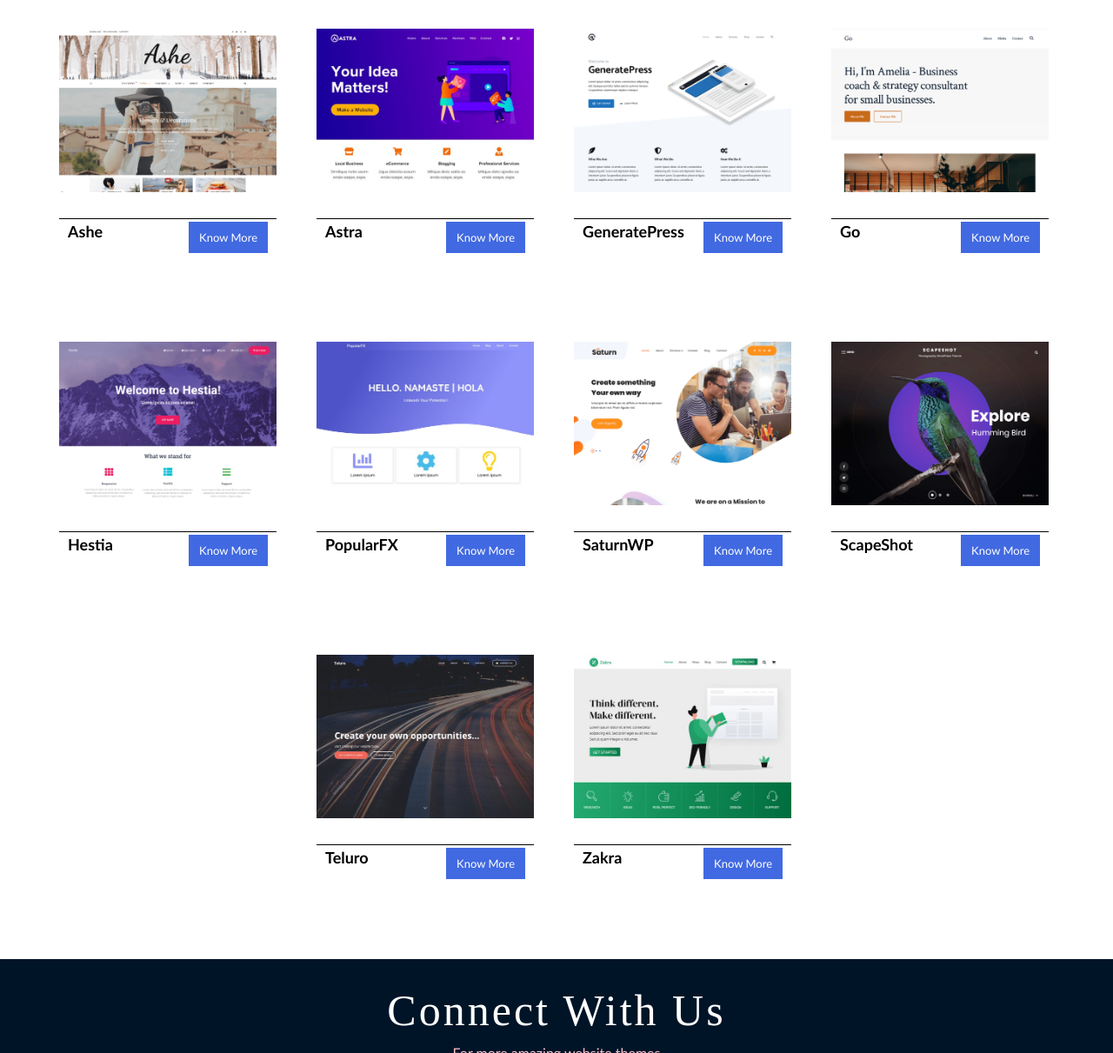
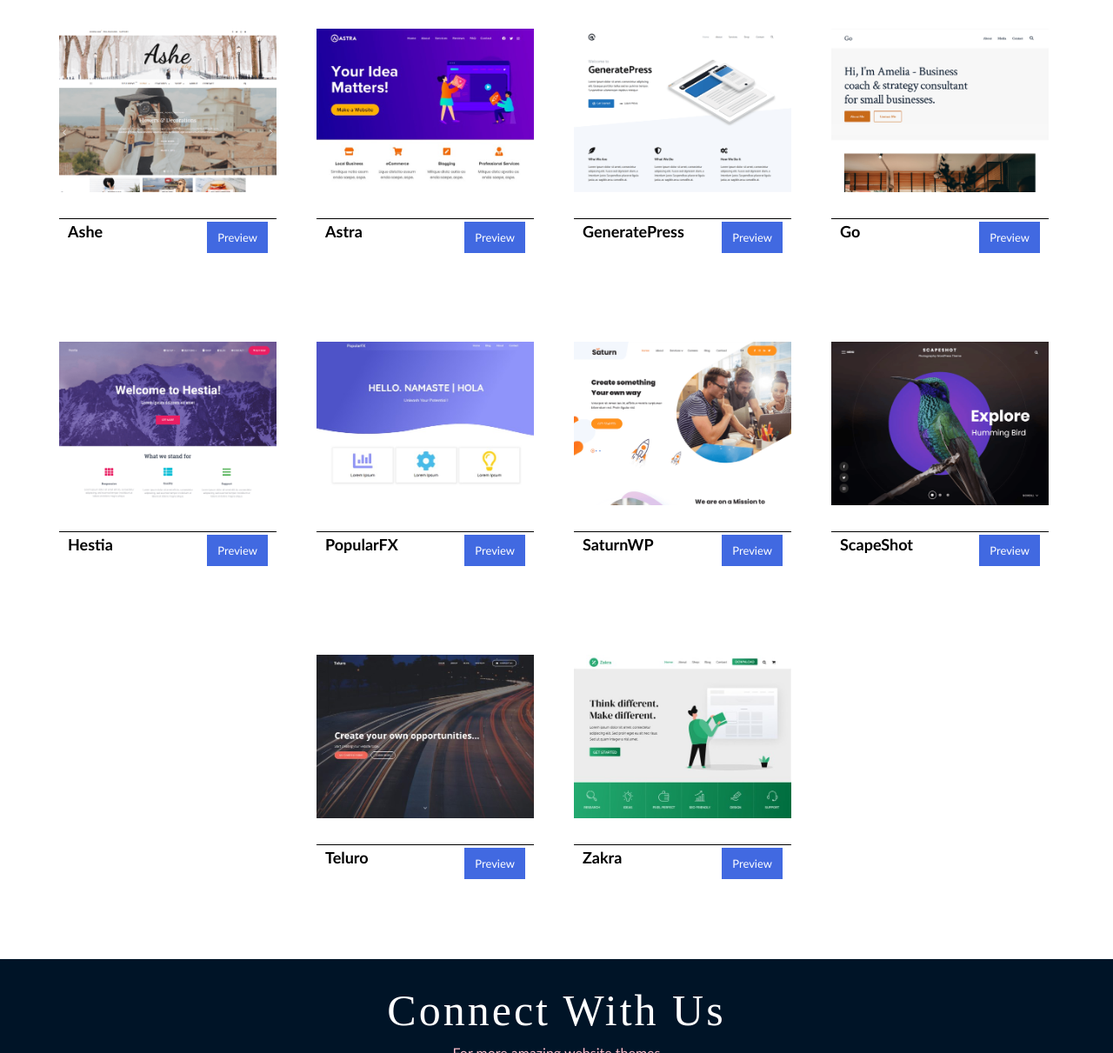
Before and after one commit to Nanda-123/website.github.io, a plain HTML site: page index.html in a window 1280 px wide. Shown: the part 1286-2497 px from the top of the page at 87% size. Drawn offline with Linux system fonts and the light colour scheme.

Commit message:
Update index.html

```diff
--- a/index.html
+++ b/index.html
@@ -47,7 +47,7 @@
                             <img src="./Ashe.png" alt="Ashe Theme">
                             <h4>Ashe</h4>
                         </div>
-                        <a href="https://wordpress.org/themes/ashe/">Know More</a>
+                        <a href="https://wordpress.org/themes/ashe/">Preview</a>
                     </div>
                 </li>
                 <li>
@@ -56,7 +56,7 @@
                             <img src="./Astra.jpg" alt="Astra Theme">
                             <h4>Astra</h4>
                         </div>
-                        <a href="https://wordpress.org/themes/astra/">Know More</a>
+                        <a href="https://wordpress.org/themes/astra/">Preview</a>
                     </div>
                 </li>
                 <li>
@@ -65,7 +65,7 @@
                             <img src="./GeneratePress.png" alt="GeneratePress Theme">
                             <h4>GeneratePress</h4>
                         </div>
-                        <a href="https://wordpress.org/themes/generatepress/">Know More</a>
+                        <a href="https://wordpress.org/themes/generatepress/">Preview</a>
                     </div>
                 </li>
                 <li>
@@ -74,7 +74,7 @@
                             <img src="./Go.png" alt="Ashe Theme">
                             <h4>Go</h4>
                         </div>
-                        <a href="https://wordpress.org/themes/go/">Know More</a>
+                        <a href="https://wordpress.org/themes/go/">Preview</a>
                     </div>
                 </li>
                 <li>
@@ -83,7 +83,7 @@
                             <img src="./Hestia.png" alt="Hestia Theme">
                             <h4>Hestia</h4>
                         </div>
-                        <a href="https://wordpress.org/themes/hestia/">Know More</a>
+                        <a href="https://wordpress.org/themes/hestia/">Preview</a>
                     </div>
                 </li>
                 <li>
@@ -92,7 +92,7 @@
                             <img src="./PopularFX.jpg" alt="PopularFX Theme">
                             <h4>PopularFX</h4>
                         </div>
-                        <a href="https://wordpress.org/themes/popularfx/">Know More</a>
+                        <a href="https://wordpress.org/themes/popularfx/">Preview</a>
                     </div>
                 </li>
                 <li>
@@ -101,7 +101,7 @@
                             <img src="./SaturnWP.png" alt="SaturnWP Theme">
                             <h4>SaturnWP</h4>
                         </div>
-                        <a href="https://wordpress.org/themes/saturnwp/">Know More</a>
+                        <a href="https://wordpress.org/themes/saturnwp/">Preview</a>
                     </div>
                 </li>
                 <li>
@@ -110,7 +110,7 @@
                             <img src="./ScapeShot.png" alt="ScapeShot Theme">
                             <h4>ScapeShot</h4>
                         </div>
-                        <a href="https://wordpress.org/themes/scapeshot/">Know More</a>
+                        <a href="https://wordpress.org/themes/scapeshot/">Preview</a>
                     </div>
                 </li>
                 <li>
@@ -119,7 +119,7 @@
                             <img src="./Teluro.jpg" alt="Teluro Theme">
                             <h4>Teluro</h4>
                         </div>
-                        <a href="https://wordpress.org/themes/teluro/">Know More</a>
+                        <a href="https://wordpress.org/themes/teluro/">Preview</a>
                     </div>
                 </li>
                 <li>
@@ -128,7 +128,7 @@
                             <img src="./Zakra.jpg" alt="Zakra Theme">
                             <h4>Zakra</h4>
                         </div>
-                        <a href="https://wordpress.org/themes/zakra/">Know More</a>
+                        <a href="https://wordpress.org/themes/zakra/">Preview</a>
                     </div>
                 </li>
 
```
